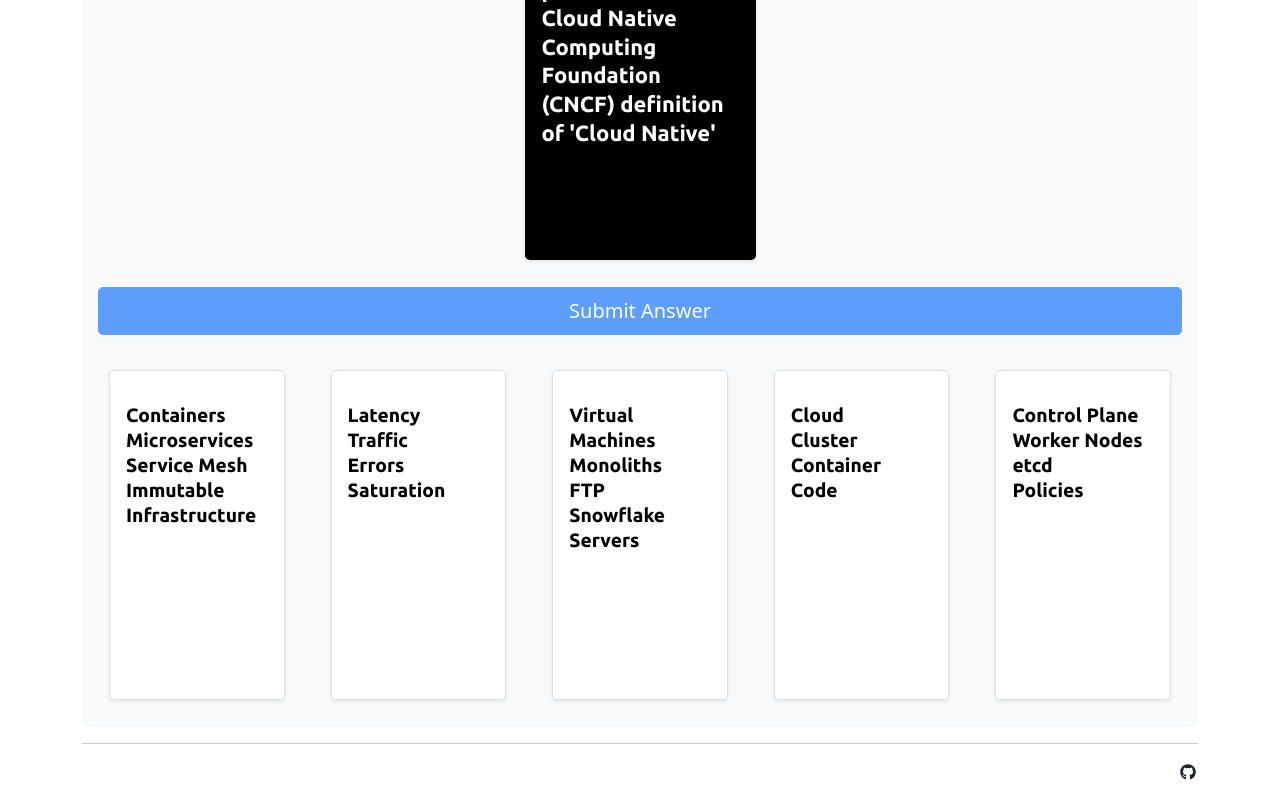
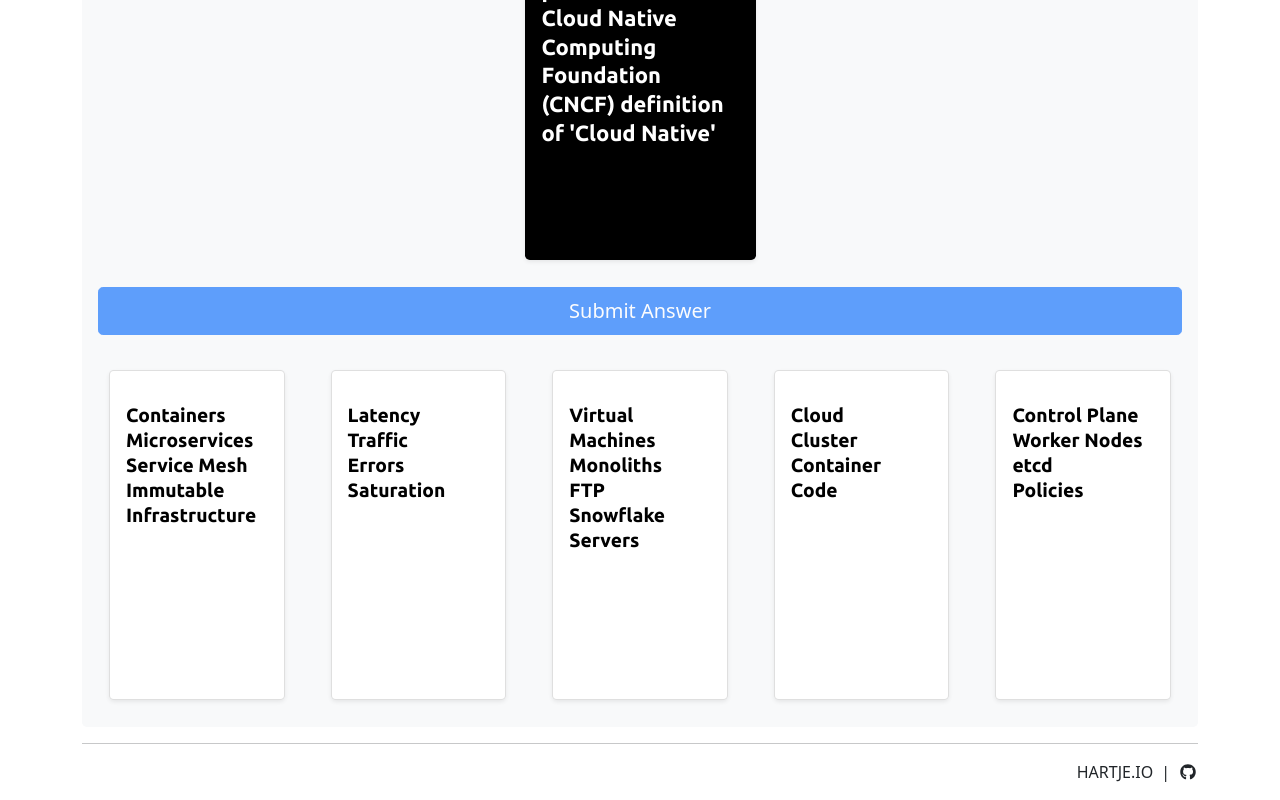
Before and after one commit to goshlanguage/cardsagainstkubernetes, a React (Vite) app: page / in a window 1280 px wide. Shown: the part 194-994 px from the top of the page. Built offline with nearby package versions, Linux system fonts and the light colour scheme.

Commit message:
update footer

```diff
--- a/src/App.jsx
+++ b/src/App.jsx
@@ -141,11 +141,12 @@
         </Container>
 
         <hr />
-        <Row className="justify-content-center footer-link">
+        <div className="d-flex justify-content-end footer-link">
+          <a href="https://hartje.io">HARTJE.IO</a> <span className="mx-2">|</span>
           <a href="https://github.com/goshlanguage/cardsagainstkubernetes">
             <FontAwesomeIcon icon={faGithub} />
           </a>
-        </Row>
+        </div>
       </main>
     </Container>
   );
```
